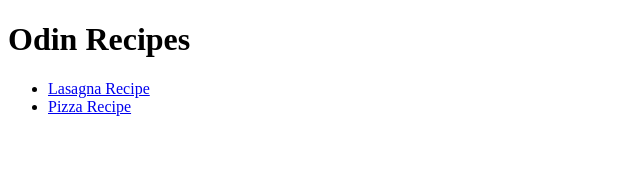
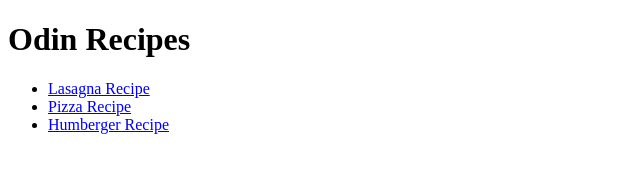
Before and after one commit to marcleydevathlete/oden-recipes, a plain HTML site: page index.html in a window 1280 px wide. Shown: the whole page, without its empty margins (0-640 px from the left). Drawn offline with Linux system fonts and the light colour scheme.

Commit message:
Add the humburger recipes link

```diff
--- a/index.html
+++ b/index.html
@@ -12,6 +12,7 @@
     <ul>
     <li><a href="recipes/lasagna.html" target="blank">Lasagna Recipe</a></li>
     <li><a href="recipes/pizza.html" target="blank">Pizza Recipe</a></li>
+    <li><a href="recipes/humberger.html" target="blank">Humberger Recipe</a></li>
     </ul>
 </body>
 </html>
```
